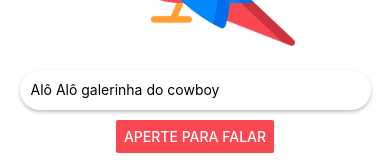
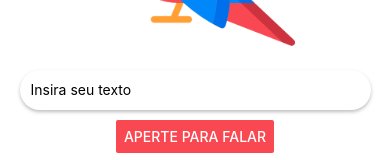
Before and after one commit to the-spanish-guy/parrot, a React Native app: screen / in a window 390 px wide. Shown: the part 416-576 px from the top of the page. Built offline with nearby package versions, Linux system fonts and the light colour scheme.

Commit message:
upgrade packages

```diff
--- a/App.js
+++ b/App.js
@@ -1,26 +1,31 @@
-import React, {useState} from 'react';
-import { StyleSheet, Text, View, Button, TextInput, Image, TouchableOpacity, KeyboardAvoidingView } from 'react-native';
+import React, { useState } from 'react';
+import {
+  StyleSheet,
+  View,
+  Button,
+  TextInput,
+  Image
+} from 'react-native';
 import * as speech from 'expo-speech'
-import Lottie from 'lottie-react-native'
+// import Lottie from 'lottie-react-native'
 
 import parrot from './assets/parrot.png'
+import parrot_animation from './assets/parrot.gif'
 // import parrot_animation from './assets/parrot.json'
-import parrot_animation from './assets/parrot.gif'
 
 export default function App() {
-  const [text, setText] = useState('Alô Alô galerinha do cowboy');
+  const [text, setText] = useState('');
   const [gif, setGif] = useState(false)
 
   function speak() {
-
     speech.speak(text + 'uruu uruu', {
       language: 'pt-BR',
       onStart: () => setGif(true),
-      onDone: () => a()
+      onDone: () => reset()
     })
   }
 
-  function a() {
+  function reset() {
     setGif(false)
     setText('')
   }
@@ -34,7 +39,7 @@ export default function App() {
   return (
     <View style={styles.container}>
       <Image
-        source={gif ? parrot_animation : parrot }
+        source={gif ? parrot_animation : parrot}
         style={styles.img}
       />
 
@@ -49,7 +54,7 @@ export default function App() {
         <Button
           title="Aperte para falar"
           color="#f94851"
-            onPress={speak}/>
+          onPress={speak} />
       </View>
     </View>
   );
@@ -86,6 +91,6 @@ const styles = StyleSheet.create({
     height: 200
   },
   tst: {
-    width: "auto"
+    width: "auto",
   }
 });
```
Also changed, not shown: 1 other file (tests, documents, lock files or other folders). Lines whose indentation alone changed are shown as unchanged.
